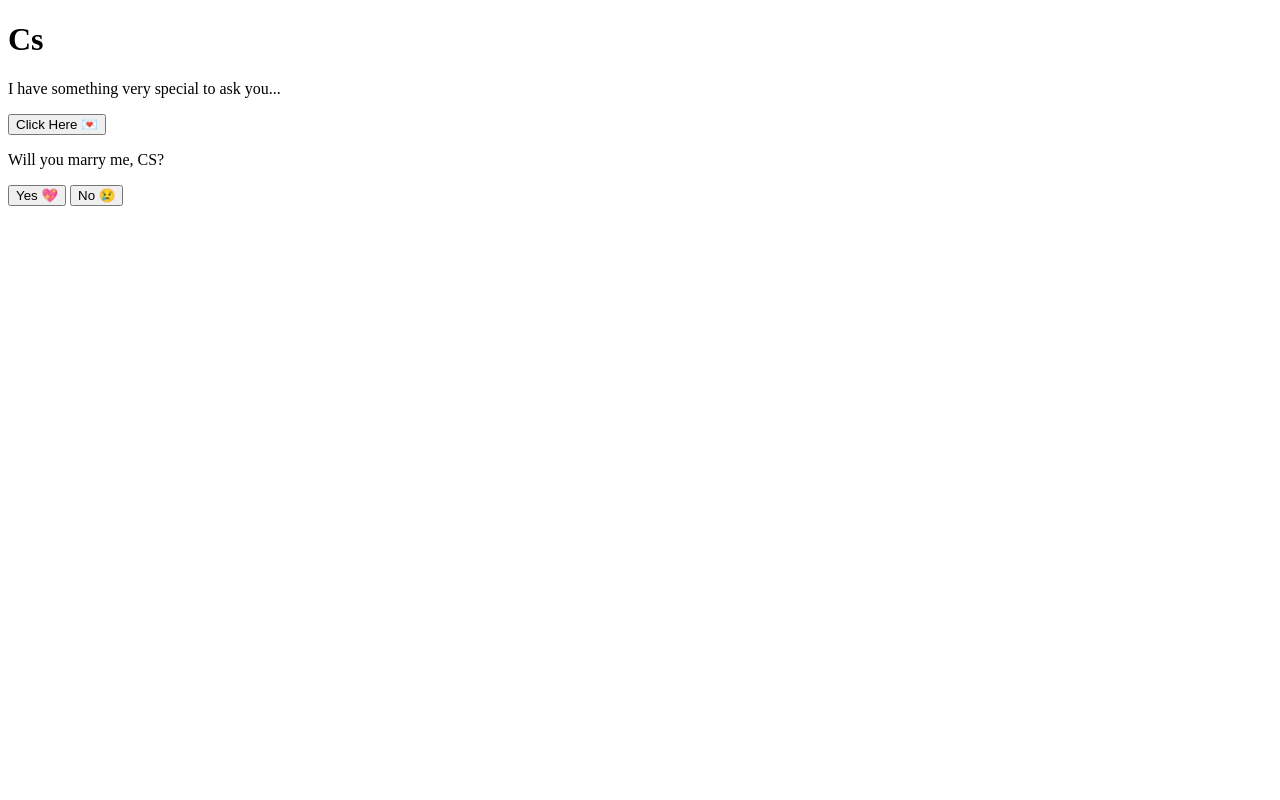
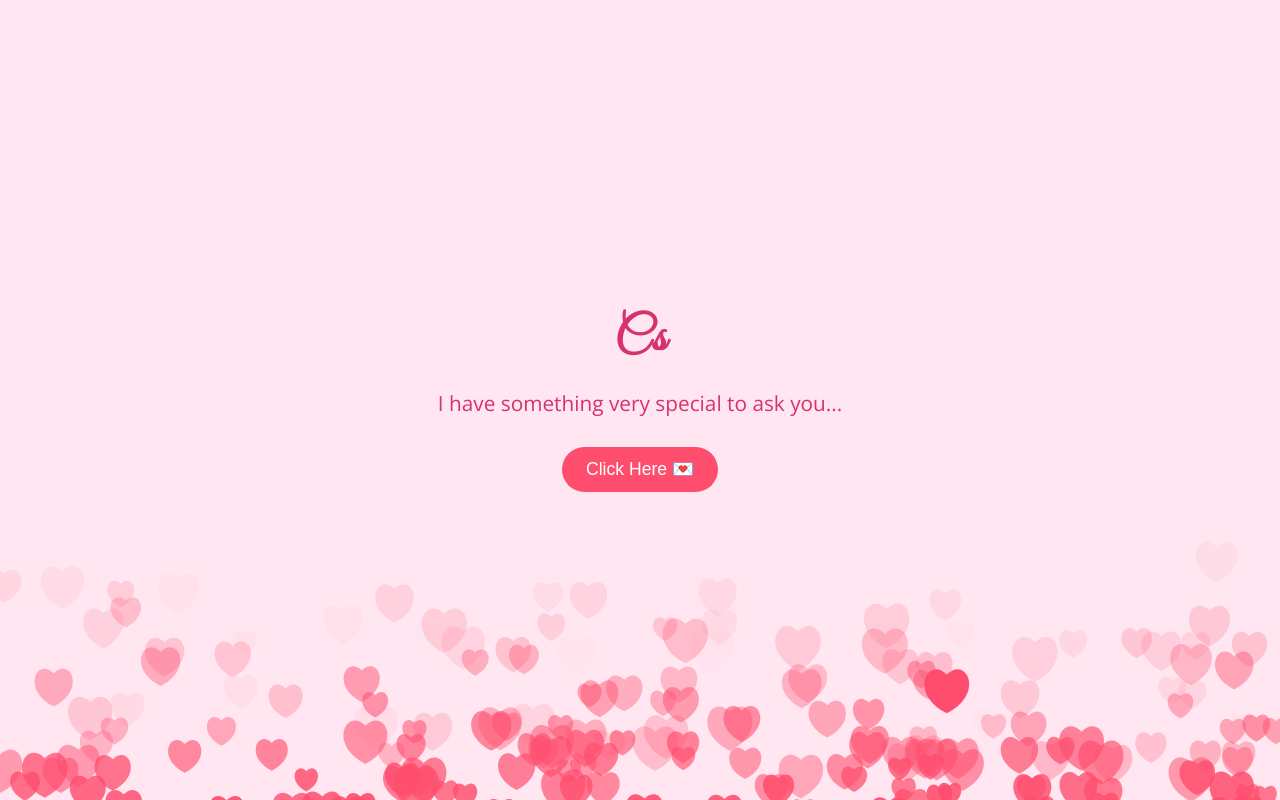
Before and after one commit to suspect28/shutUP, a plain HTML site: page index.html in a window 1280 px wide. Drawn offline with nearby package versions, Linux system fonts and the light colour scheme.

Commit message:
Update index.html

```diff
--- a/index.html
+++ b/index.html
@@ -4,7 +4,7 @@
   <meta charset="UTF-8" />
   <meta name="viewport" content="width=device-width, initial-scale=1.0"/>
   <title>Proposal to Cs</title>
-  <link rel="stylesheet" href="srav.css" />
+  <link rel="stylesheet" href="Cs.css" />
   <link href="https://fonts.googleapis.com/css2?family=Great+Vibes&family=Open+Sans&display=swap" rel="stylesheet">
 </head>
 <body>
@@ -25,6 +25,6 @@
   </div>
 
   <canvas id="heartCanvas"></canvas>
-  <script src="srav.js"></script>
+  <script src="Cs.js"></script>
 </body>
 </html>
```
